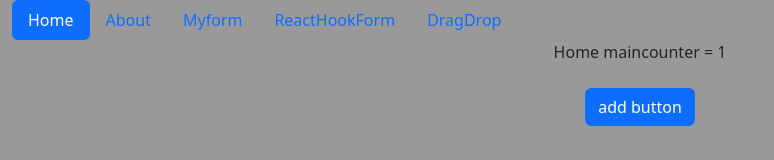
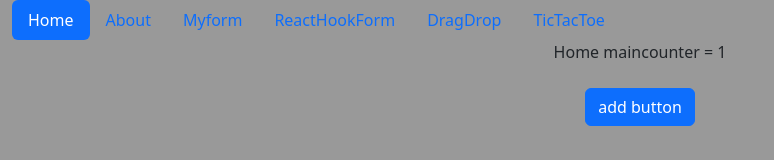
Before and after one commit to code-in-time/reactform, a React (Create React App) app: page / in a window 1280 px wide. Shown: the top 160 px of the page, without its empty margins (0-774 px from the left). Built offline with nearby package versions, Linux system fonts and the light colour scheme.

Commit message:
Install and add tickTacToe component

```diff
--- a/src/App.js
+++ b/src/App.js
@@ -6,6 +6,7 @@ import About from './About';
 import MyForm from './myForm';
 import ReactHookForm from './Reacthookform';
 import DragDrop from './dragDrop';
+import TicTacToe from './tickTacToe/tickTacToe';
 
 function App() {
   const [mainCounter, setMainCounter] = useState(1);
@@ -27,6 +28,9 @@ function App() {
         <li className="nav-item">
           <NavLink className="nav-link" to="/DragDrop">DragDrop</NavLink>
         </li>
+        <li className="nav-item">
+          <NavLink className="nav-link" to="/TicTacToe">TicTacToe</NavLink>
+        </li>
       </ul>
       <Routes>
         <Route path="/" element={<Home mainCounter={mainCounter} setMainCounter={setMainCounter}/>} />
@@ -34,6 +38,7 @@ function App() {
         <Route path="myform" element={<MyForm />} />
         <Route path="reactHookForm" element={<ReactHookForm />} />
         <Route path="dragDrop" element={<DragDrop />} />
+        <Route path="TicTacToe" element={<TicTacToe />} />
       </Routes>
     </div>
   );
--- /dev/null
+++ b/src/tickTacToe/tickTacToe.js
@@ -0,0 +1,11 @@
+// import { Routes, Route, Link } from "react-router-dom";
+
+function TicTacToe() {
+  return (
+    <div className="TicTacToe">
+      TicTacToe
+    </div>
+  );
+}
+
+export default TicTacToe;
```
Also changed, not shown: 2 other files (tests, documents, lock files or other folders).
